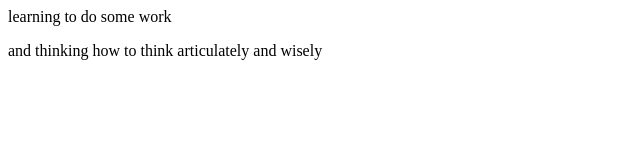
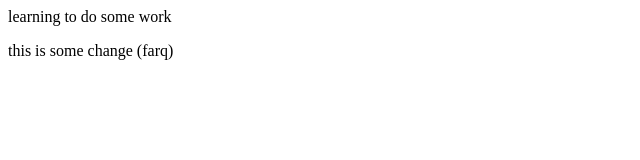
Before and after one commit to Hunain742/python1, a plain HTML site: page index.html in a window 1280 px wide. Shown: the whole page, without its empty margins (0-640 px from the left). Drawn offline with Linux system fonts and the light colour scheme.

Commit message:
add text

```diff
--- a/index.html
+++ b/index.html
@@ -1,2 +1,2 @@
 <p>learning to do some work</p>
-<p>and thinking how to think articulately and wisely</p>
+<p>this is some change (farq)</p>
```
